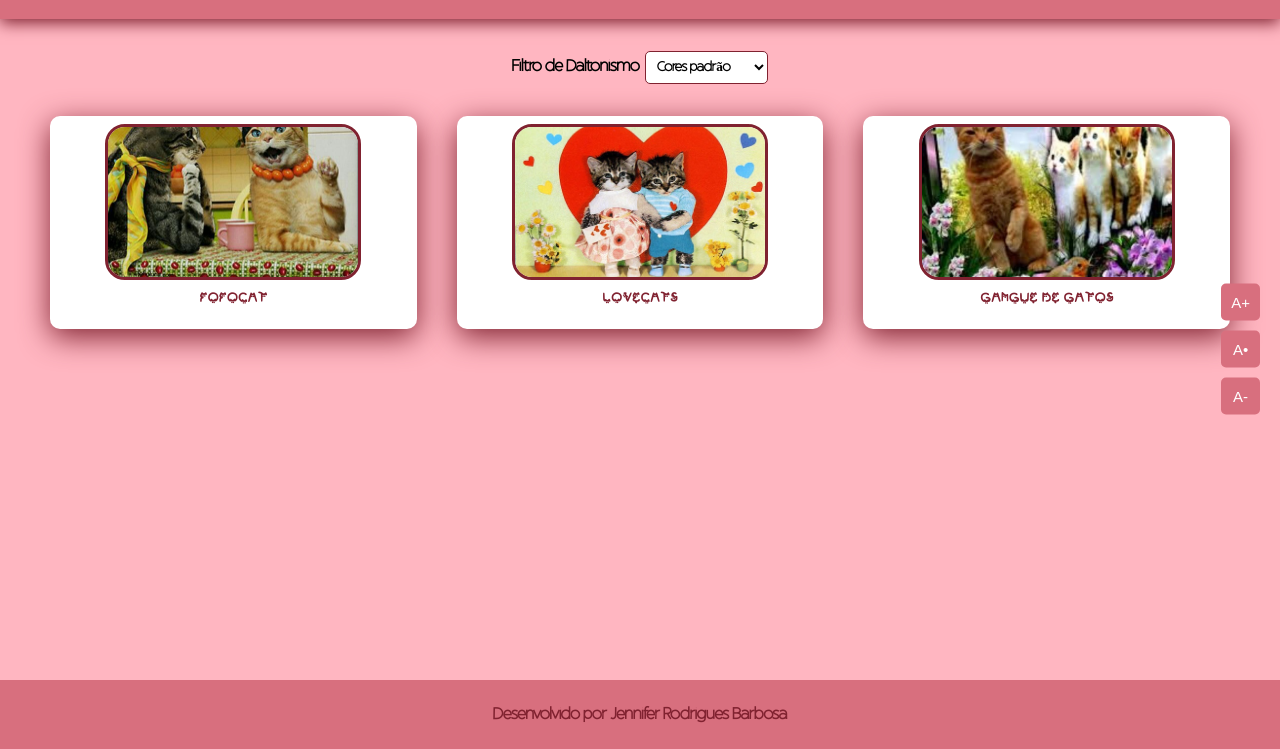
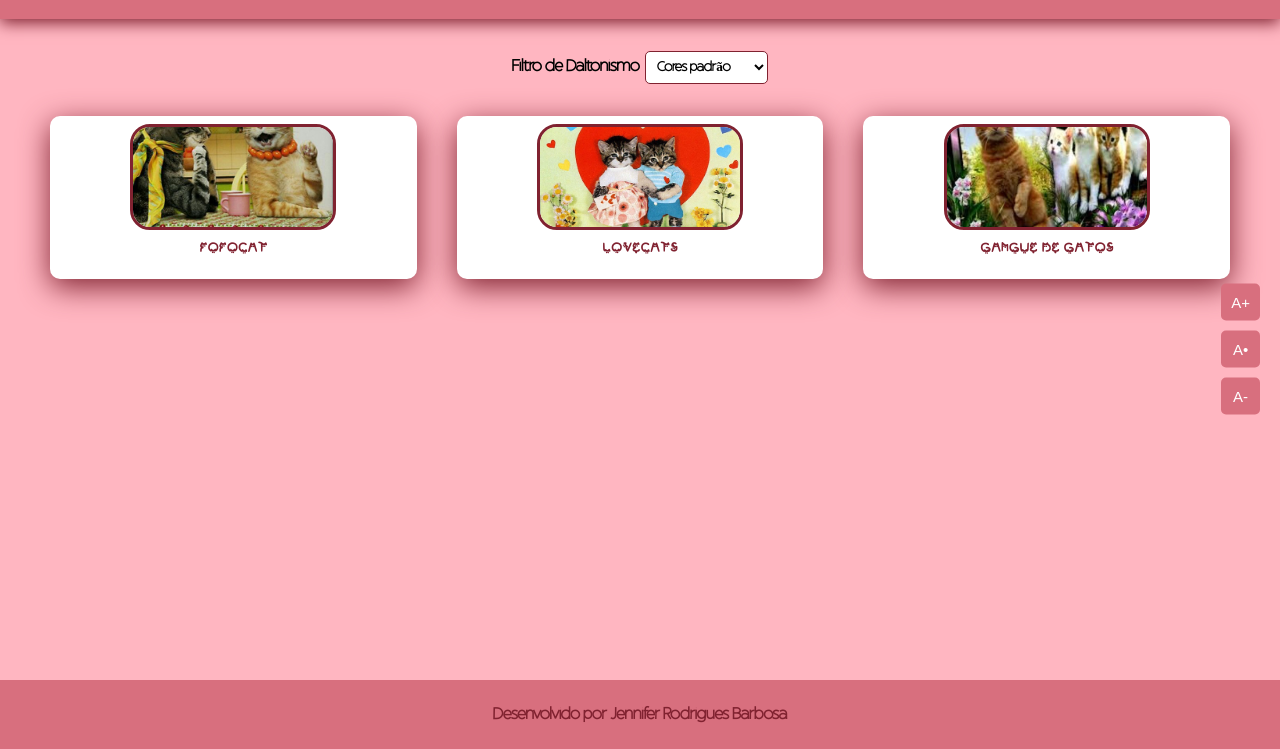
Before and after one commit to jenniauu/gatos-papos, a plain HTML site: page index.html in a window 1280 px wide. Shown: the part 51-800 px from the top of the page. Drawn offline with Linux system fonts and the light colour scheme.

Commit message:
Update style.css

```diff
--- a/style.css
+++ b/style.css
@@ -72,7 +72,7 @@ select{
 }
 
 .image-item {
-    flex: 1 1 250px;
+    flex: 1 1 200px;
     margin: 0.5em;
     text-align: center;
     background-color: #fff;
@@ -83,8 +83,8 @@ select{
 
 
 .image-item img {
-    width: 250px;
-    height: 150px;
+    width: 200px;
+    height: 100px;
     object-fit: cover;
     border: 3px solid #802230;
     border-radius: 20px;
```
